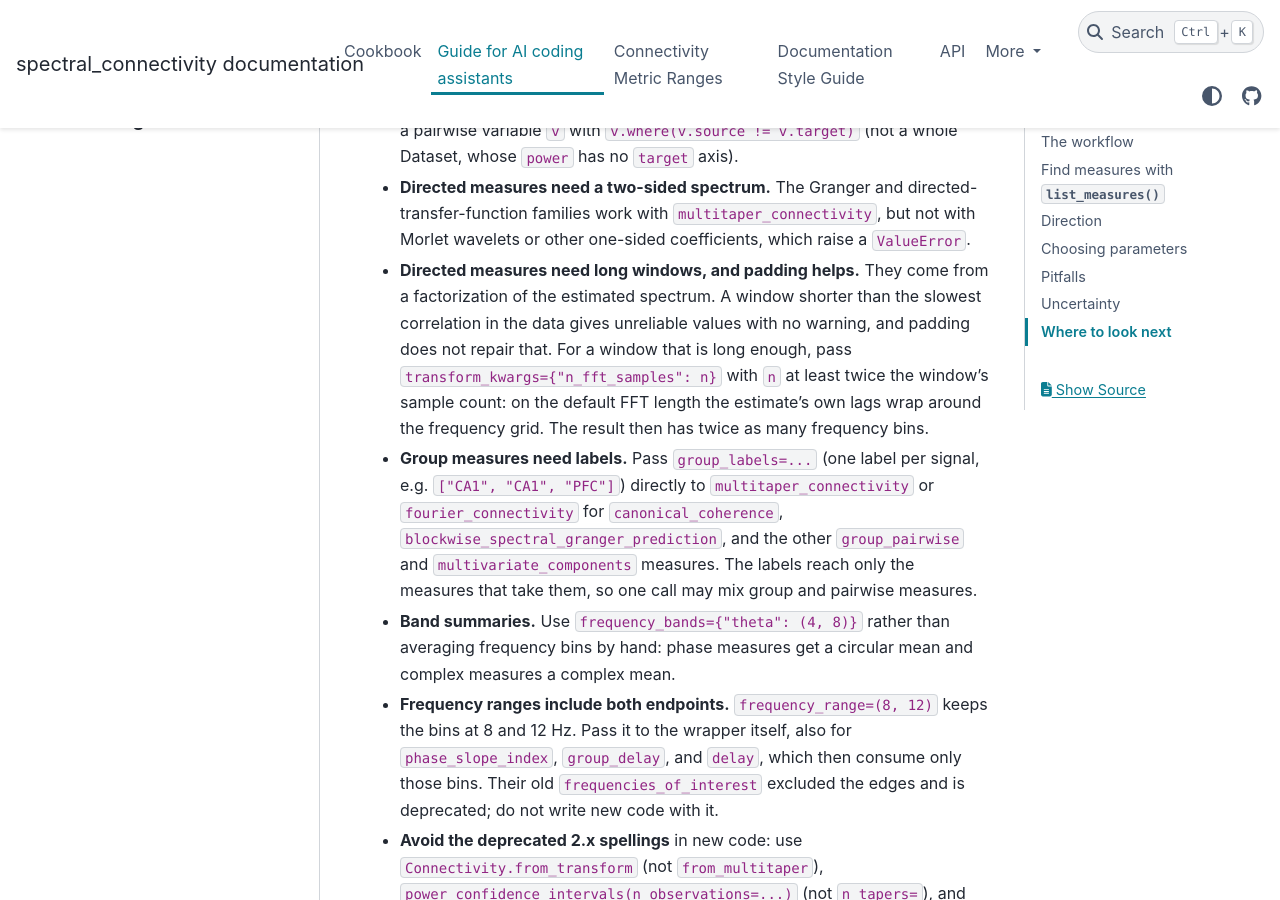
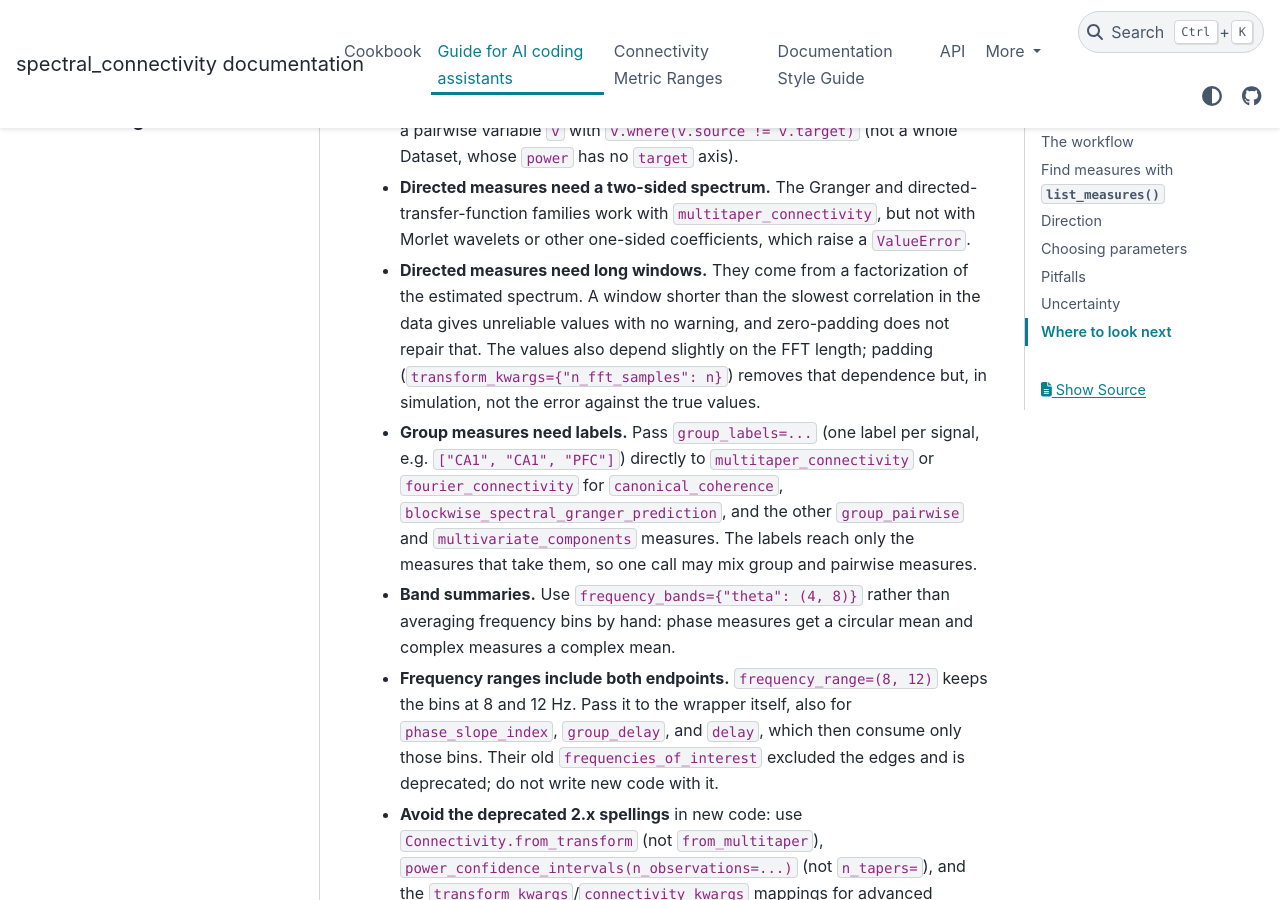
Before and after one commit to Eden-Kramer-Lab/spectral_connectivity, a Sphinx documentation site: the page built from docs/llm_guide.md, in a window 1280 px wide and 900 px high, scrolled down 3536 px. Built offline with Sphinx 7.4.7 and the PyData theme 0.15.4, drawn with Linux system fonts in a browser that asks for light colours; pages that are not in the unit, such as notebooks, are missing from menus; the version number could not be read and is left out.

Commit message:
Stop recommending zero-padding for directed measures
25ee077 and 5a08845 advised an FFT length of at least twice the window
for the directed measures, on the evidence that it brings spectral
Granger closer to a finely sampled factorization of the same estimate
(2e-2 to 4e-4 for a 1000-sample recording). That shows the values depend
on the FFT length. It does not show they are more accurate.

Measured against the generating model's true values (nine simulated
settings, 20 datasets each, n_fft at the window length, twice and four
times it), the RMS error of spectral Granger, DTF and PDC was the same
with and without padding for well-resolved recordings: 0.0658 against
0.0663 for Granger and 0.0102 against 0.0103 for DTF, with padding
better in about half the datasets. Only where the window was too short
for the signal was it lower, by 4-9% for DTF and PDC. Padding costs
about twice the time (1.8x and 2.3x in two cases) and twice the bins.

The Notes of minimum_phase_decomposition, the ten directed-measure
docstrings, the n_fft_samples parameter docs, the cookbook, the
assistant guide and the CHANGELOG now say that the values depend
slightly on the FFT length, that padding removes that dependence, and
that it is not an accuracy gain in general. The default is unchanged.

Co-Authored-By: Claude Fable 5.2 <noreply@anthropic.com>

```diff
--- a/docs/llm_guide.md
+++ b/docs/llm_guide.md
@@ -152,13 +152,12 @@ Prefer the wrapper's labeled results so you never index these by hand.
   directed-transfer-function families work with `multitaper_connectivity`, but
   not with Morlet wavelets or other one-sided coefficients, which raise a
   `ValueError`.
-- **Directed measures need long windows, and padding helps.** They come from a
-  factorization of the estimated spectrum. A window shorter than the slowest
-  correlation in the data gives unreliable values with no warning, and padding
-  does not repair that. For a window that is long enough, pass
-  `transform_kwargs={"n_fft_samples": n}` with `n` at least twice the window's
-  sample count: on the default FFT length the estimate's own lags wrap around
-  the frequency grid. The result then has twice as many frequency bins.
+- **Directed measures need long windows.** They come from a factorization of
+  the estimated spectrum. A window shorter than the slowest correlation in the
+  data gives unreliable values with no warning, and zero-padding does not
+  repair that. The values also depend slightly on the FFT length; padding
+  (`transform_kwargs={"n_fft_samples": n}`) removes that dependence but, in
+  simulation, not the error against the true values.
 - **Group measures need labels.** Pass `group_labels=...` (one label per
   signal, e.g. `["CA1", "CA1", "PFC"]`) directly to `multitaper_connectivity`
   or `fourier_connectivity` for `canonical_coherence`,
```
Also changed, not shown: CHANGELOG.md (+3 -2 lines), docs/cookbook.md (+6 -6 lines), 3 other files.
